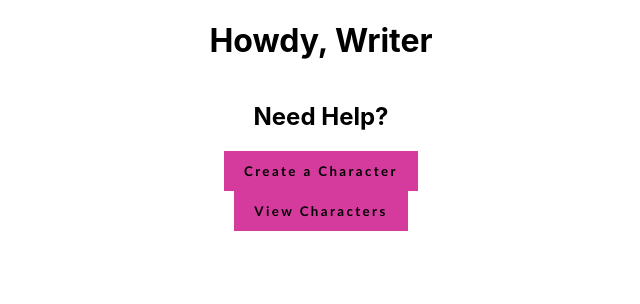
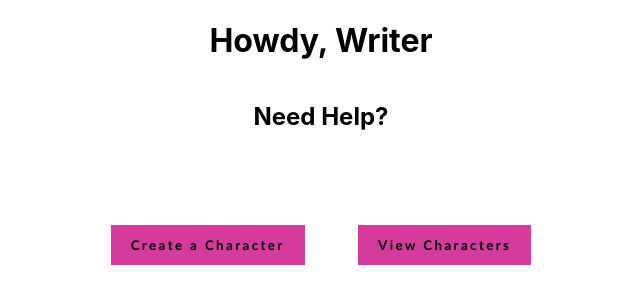
Before and after one commit to atownse/Writer-Help, a React (Create React App) app: page /writer-help/ in a window 1280 px wide. Shown: the top 304 px of the page, without its empty margins (319-959 px from the left). Built offline with nearby package versions, Linux system fonts and the light colour scheme.

Commit message:
Update display and simple styling for Home Component

```diff
--- /dev/null
+++ b/src/Components/Home/Home.css
@@ -0,0 +1,8 @@
+.button-container {
+  margin: 3em;
+  flex-direction: row;
+}
+
+.home-buttons {
+  margin: 2em;
+}
--- a/src/Components/Home/Home.js
+++ b/src/Components/Home/Home.js
@@ -1,17 +1,18 @@
 import React from 'react'
 import { Link } from 'react-router-dom'
+import './Home.css'
 
 export default function Home() {
   return (
     <div>
       <h1>Howdy, Writer</h1>
       <h2>Need Help?</h2>
-      <div>
+      <div className="button-container">
         <Link to="/character-creator">
-          <button>Create a Character</button>
+          <button className="home-buttons">Create a Character</button>
         </Link>
         <Link to="/archive">
-          <button>View Characters</button>
+          <button className="home-buttons">View Characters</button>
         </Link>
       </div>
     </div>
```
